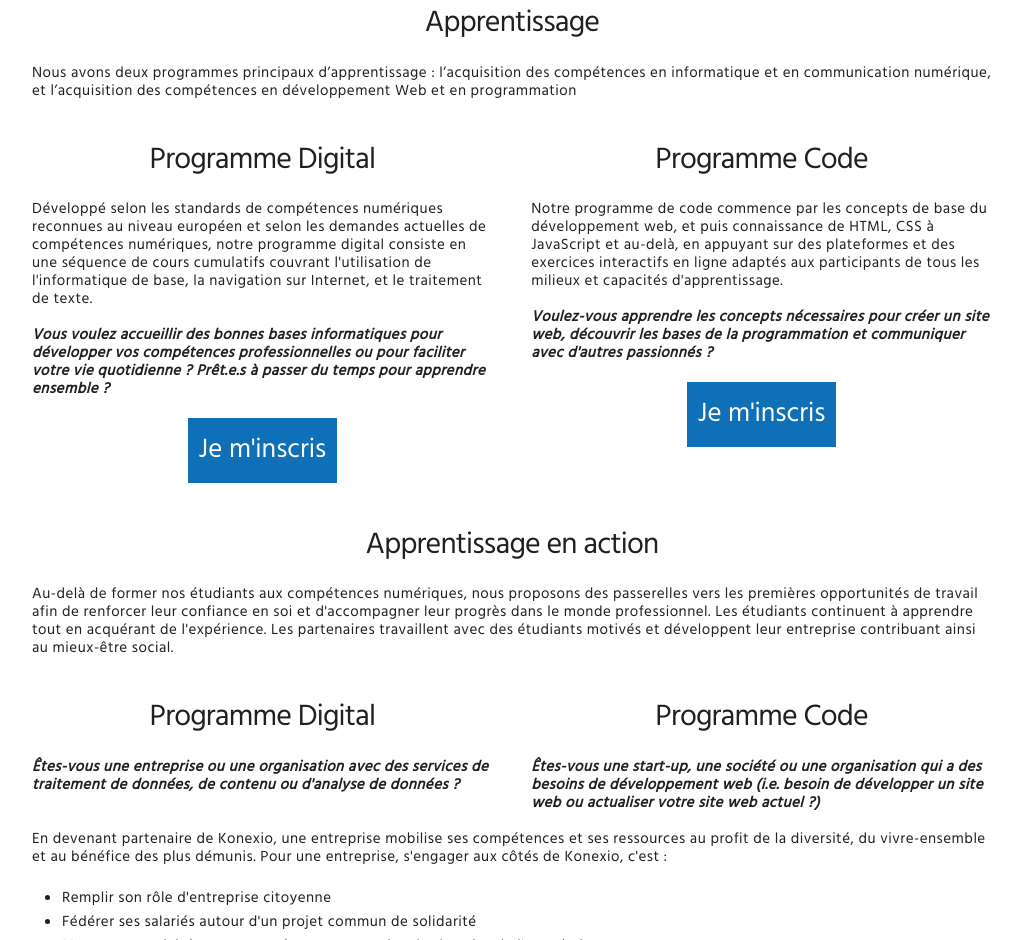
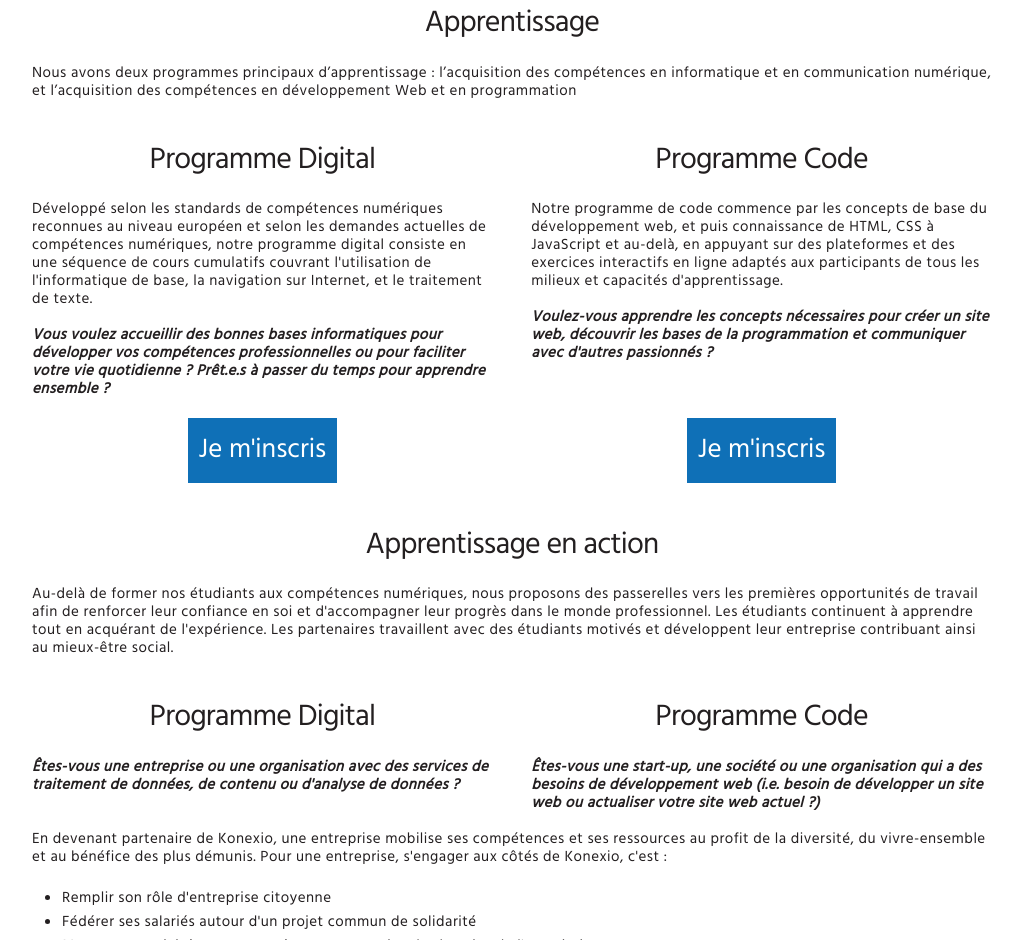
Before and after one commit to konexio/konexio.github.io, a plain HTML site: page index-french.html in a window 1280 px wide. Shown: the part 3013-3953 px from the top of the page, without its empty margins (128-1149 px from the left). Drawn offline with nearby package versions, Linux system fonts and the light colour scheme.

Commit message:
Align signup buttons

```diff
--- a/index-french.html
+++ b/index-french.html
@@ -183,7 +183,7 @@
     </p>
   </div>
 
-  <div class="container">
+  <div class="container" style="margin-bottom: 0;">
     <div class="six columns skill">
       <h4>Programme Digital</h4>
       <p>
@@ -193,9 +193,6 @@
       <p style="font-style: italic;font-weight:bold;">
         Vous voulez accueillir des bonnes bases informatiques pour développer vos compétences professionnelles ou pour faciliter votre vie quotidienne ? Prêt.e.s à passer du temps pour apprendre ensemble ?
       </p>
-      <div class="action-buttons">
-        <button type="button" name="signup-digital-class-button" onclick="window.open('https://docs.google.com/forms/d/e/1FAIpQLSctmCSgLWQiWUASjVrmGrC0fV7Og9K-HyHUpp0r4coAwhtk1g/viewform', '_blank')">Je m'inscris</button>
-      </div>
     </div>
     <div class="six columns skill">
       <h4>Programme Code</h4>
@@ -206,6 +203,15 @@
       <p style="font-style: italic;font-weight:bold;">
         Voulez-vous apprendre les concepts nécessaires pour créer un site web, découvrir les bases de la programmation et communiquer avec d'autres passionnés ?
       </p>
+    </div>
+  </div>
+  <div class="container">
+    <div class="six columns">
+      <div class="action-buttons">
+        <button type="button" name="signup-digital-class-button" onclick="window.open('https://docs.google.com/forms/d/e/1FAIpQLSctmCSgLWQiWUASjVrmGrC0fV7Og9K-HyHUpp0r4coAwhtk1g/viewform', '_blank')">Je m'inscris</button>
+      </div>
+    </div>
+    <div class="six columns">
       <div class="action-buttons">
         <button type="button" name="signup-coding-class-button" onclick="window.open('https://docs.google.com/forms/d/e/1FAIpQLScF-zrERka8WJM9B9FbPb6SNCnrdFrCJ85Gw6TChW51OiDU6Q/viewform', '_blank')">Je m'inscris</button>
       </div>
```
Also changed, not shown: index.html (+10 -4 lines).
